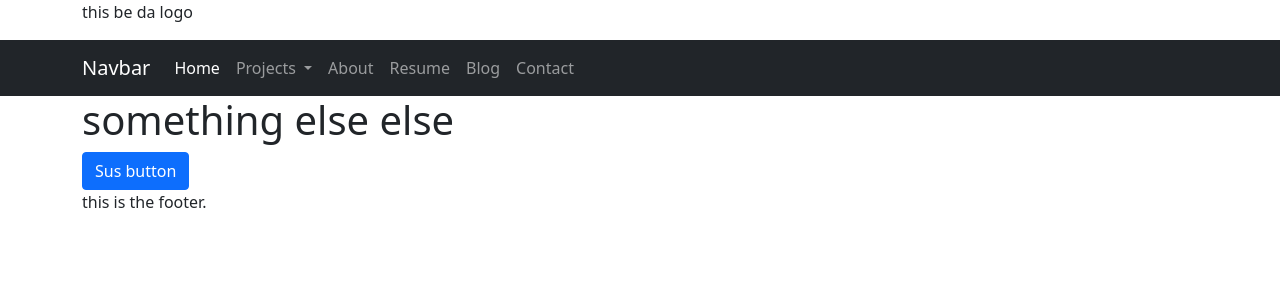
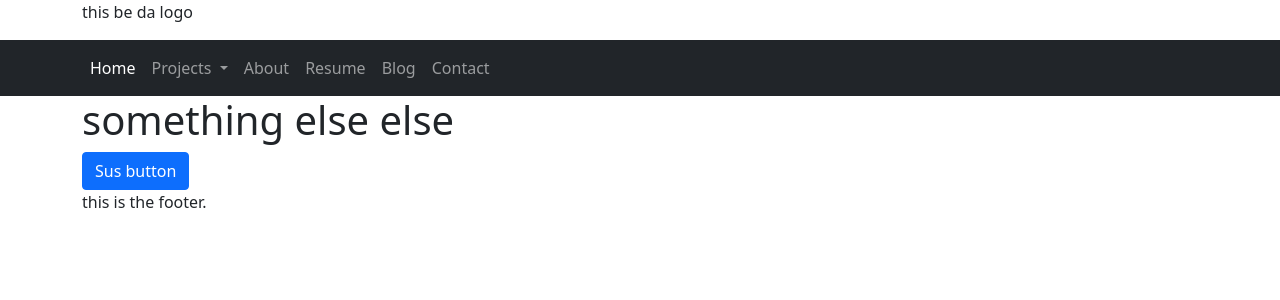
Before and after one commit to lginn26/lginn26.github.io, a Jekyll site: the page built from index.html, in a window 1280 px wide. Shown: the top 300 px of the page. Built offline with Jekyll 4.4.1, drawn with Linux system fonts in a browser that asks for light colours.

Commit message:
updated navigation appearance.

```diff
--- a/_includes/navigation.html
+++ b/_includes/navigation.html
@@ -1,6 +1,5 @@
 <nav class="navbar navbar-expand-lg navbar-dark bg-dark">
   <div class="container">
-    <a class="navbar-brand" href="#">Navbar</a>
     <button
       class="navbar-toggler"
       type="button"
```
